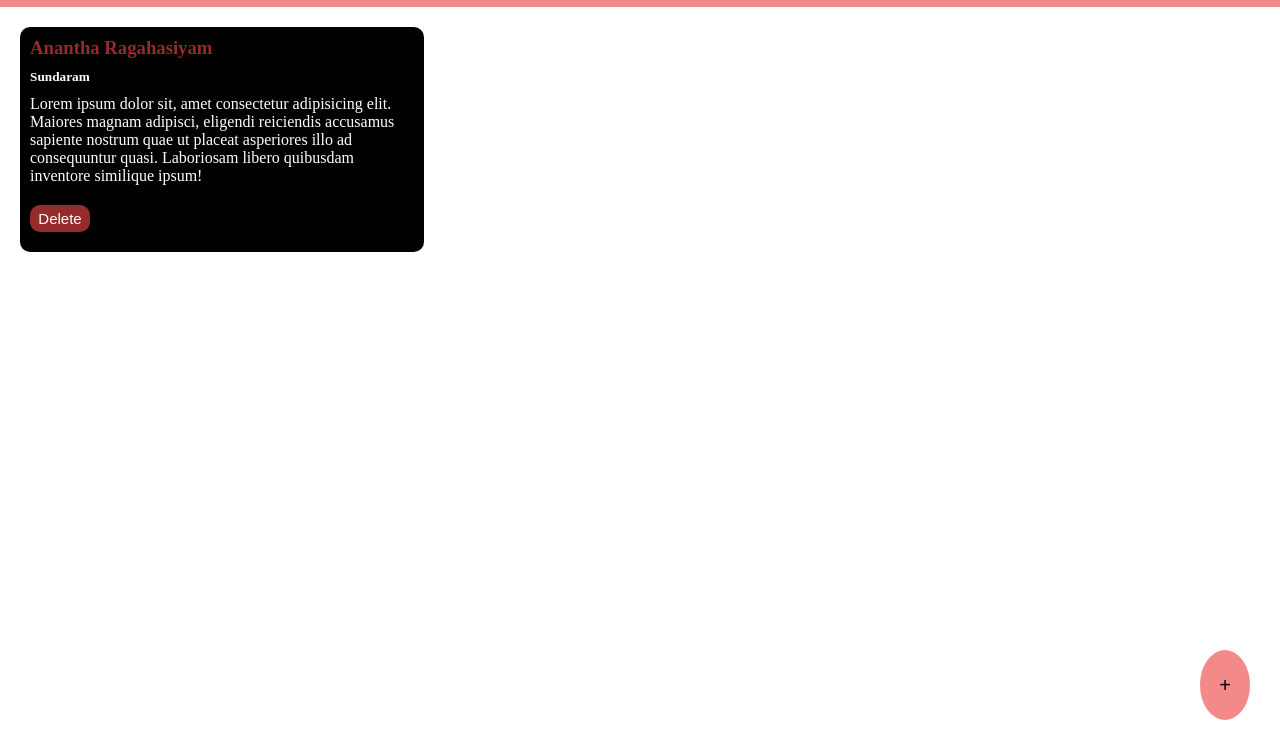
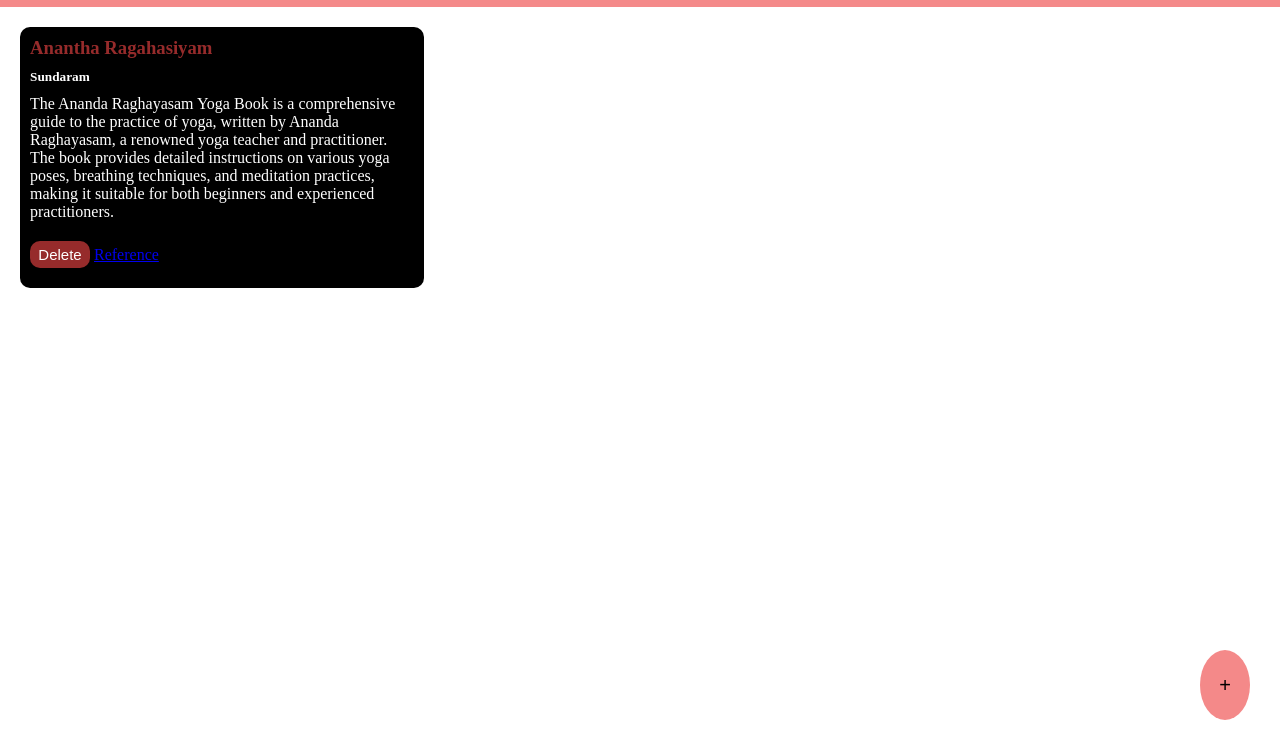
Before and after one commit to Vimal2710/Project_1_Book_Shelf_using_HTML_CSS_JavaScript, a plain HTML site: page index.html in a window 1280 px wide. Shown: the part 50-800 px from the top of the page. Drawn offline with Linux system fonts and the light colour scheme.

Commit message:
Update index.html

```diff
--- a/index.html
+++ b/index.html
@@ -14,8 +14,10 @@
         <div class="box">
             <h3>Anantha Ragahasiyam</h3>
             <h5>Sundaram</h5>
-            <p>Lorem ipsum dolor sit, amet consectetur adipisicing elit. Maiores magnam adipisci, eligendi reiciendis accusamus sapiente nostrum quae ut placeat asperiores illo ad consequuntur quasi. Laboriosam libero quibusdam inventore similique ipsum!</p>
+            <p>The Ananda Raghayasam Yoga Book is a comprehensive guide to the practice of yoga, written by Ananda Raghayasam, a renowned yoga teacher and practitioner. The book provides detailed instructions on various yoga poses, breathing techniques, and meditation practices, making it suitable for both beginners and experienced practitioners.</p>
             <button id="deletebutton" onclick="del(event)">Delete</button>
+            <!-- <button id="action" onclick="https://accounts.google.com/b/0/AddMailService">References</button> -->
+            <a href="https://rsstonline.ecwid.com/%E0%AE%86%E0%AE%A9%E0%AE%A8%E0%AF%8D%E0%AE%A4-%E0%AE%B0%E0%AE%95%E0%AE%9A%E0%AE%BF%E0%AE%AF%E0%AE%AE%E0%AF%8D-Ananda-Rahasyam-VCD-Tamil-Book-p246095375" id="action">Reference</a>
         </div>
     </div>
     <div id="outeralert"> </div>
@@ -25,6 +27,7 @@
             <input type="text" id="bookname" placeholder="Book Name">
             <input type="text" id="authorname" placeholder="Author Name">
             <textarea id="description" cols="30" rows="10" placeholder="Description of this Book"></textarea>
+            <input type="text" id="booklink" placeholder="Book Link">
             <button id="add" onclick="add(event)">Add</button>
             <button id="cancel" onclick="cancel(event)">Cancel</button>
         <!-- </form> -->
```
